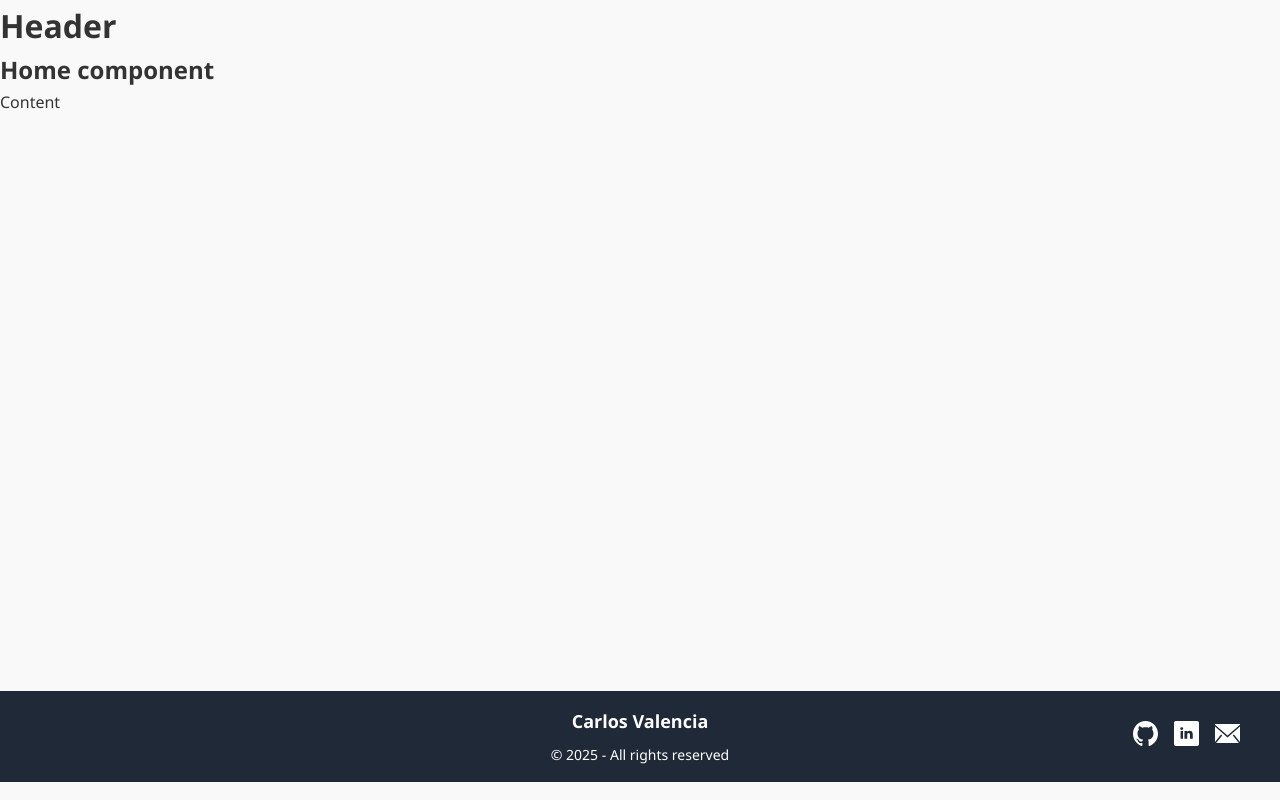
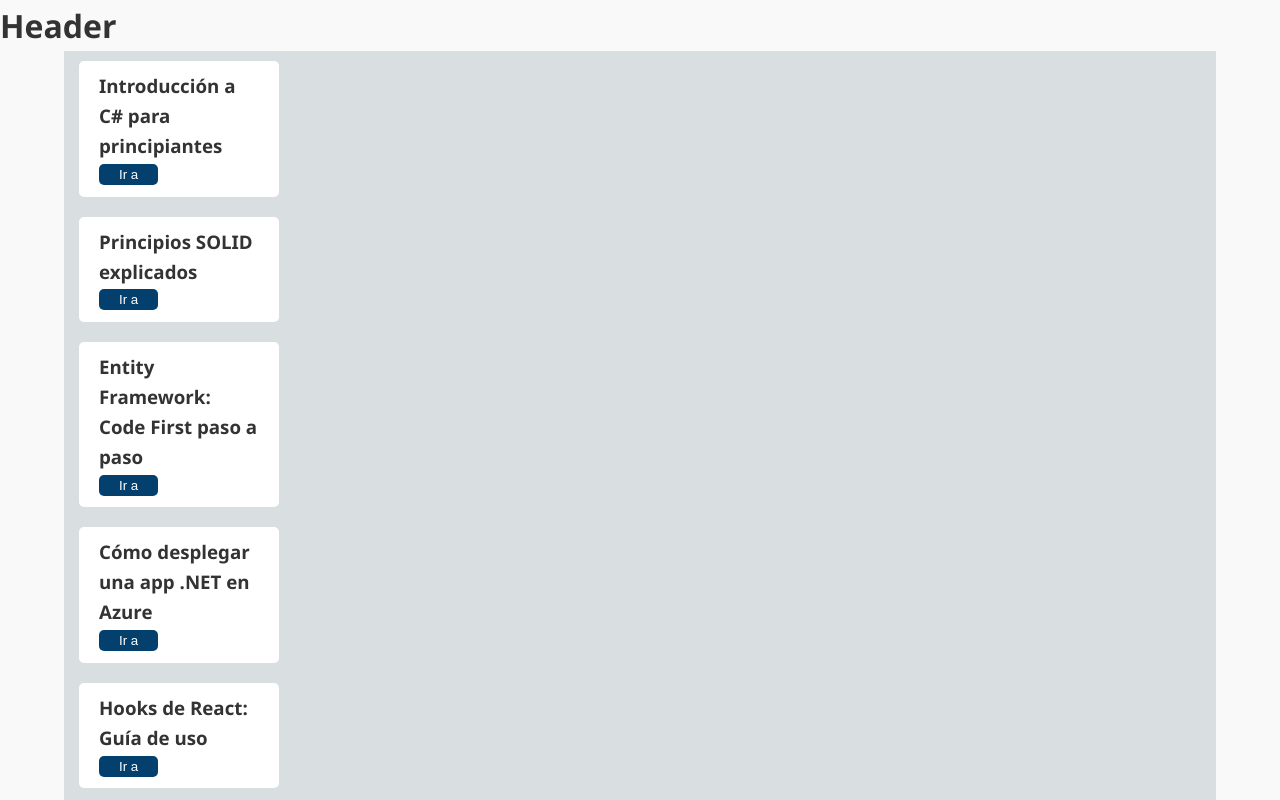
Before and after one commit to carlosValencia01/personal-page, a React (Vite) app: page / in a window 1280 px wide. Shown: the top 800 px of the page. Built offline with nearby package versions, Linux system fonts and the light colour scheme.

Commit message:
feat: display cards for each blog

```diff
--- a/src/Pages/Home/HomePage.jsx
+++ b/src/Pages/Home/HomePage.jsx
@@ -1,5 +1,6 @@
 import { Footer } from "../../Components/Footer"
 import { Header } from "../../Components/Header"
+import blogs from '../../Data/blogs.json';
 import './homepage.css'
 
 export const HomePage = () => {
@@ -7,8 +8,14 @@ export const HomePage = () => {
         <>
             <Header/>
             <main>
-                <h2>Home component</h2>
-                <p>Content</p>
+                {
+                    blogs.map((b)=>(
+                        <div key={b.id} className="card-container">
+                            <h3>{b.title}</h3>
+                            <button className="link-button"><a href={`/blog/${b.slug}`}>Ir a</a></button>
+                        </div>
+                    ))
+                }
             </main>
             <Footer/>
         </>
--- a/src/Pages/Home/homepage.css
+++ b/src/Pages/Home/homepage.css
@@ -1,3 +1,30 @@
 main{
-    height: 80vh;
+    width: 90%;
+    background-color: #d9dee1;
+    margin: auto;
+    display: flex;
+    flex-direction: column;
 }
+
+.card-container{
+    width: 200px;
+    border: 2px solid greys;
+    background-color: white;
+    padding: 10px 20px;
+    margin: 10px 15px;
+    border-radius: 5px;
+    justify-content: center;
+}
+
+.link-button{
+    background-color: #03406e;
+    border: none;
+    border-radius: 5px;
+    padding: 3px 20px;
+    align-items: center;
+}
+
+.link-button > a{
+    text-decoration: none;
+    color: white;
+}
```
Also changed, not shown: 1 other file (tests, documents, lock files or other folders).
